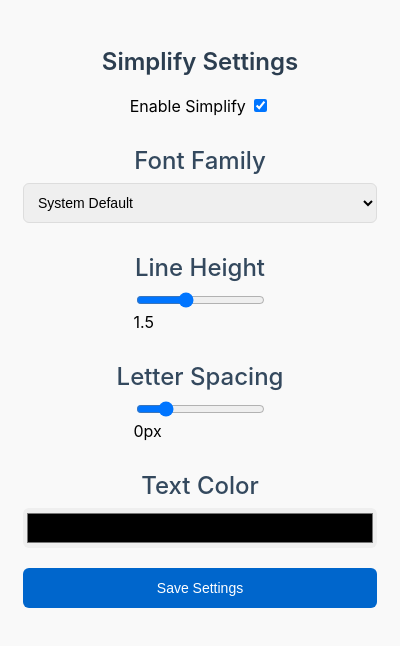
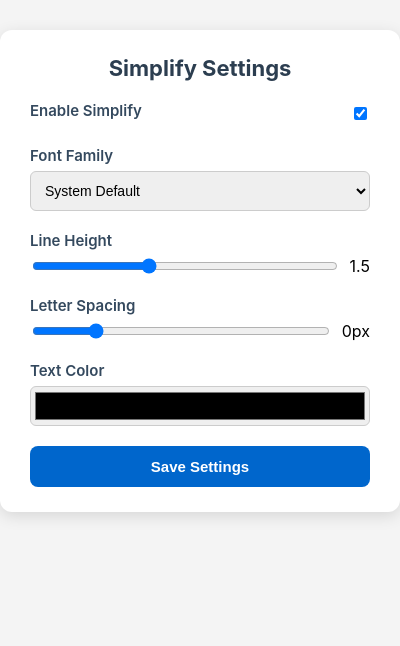
Before and after one commit to AndreeaJigarov/BrilliantMind-Chrome_Extension, a browser extension: page extension/affections/simplify/settings-popup.html in a window 400 px wide. Drawn offline with Linux system fonts and the light colour scheme.

Commit message:
fix: costumize page rework

```diff
--- a/extension/affections/simplify/settings-popup.css
+++ b/extension/affections/simplify/settings-popup.css
@@ -1,74 +1,97 @@
-body{
-  display: flex;
-  flex-direction: column;
-  align-items: center;
-  justify-content: center;
-  padding: 15px;
-  font-family: -apple-system, sans-serif;
-  background: #f9f9f9;
-  flex-wrap: wrap;
+/* Full-page centering */
+body {
+    margin: 0;
+    padding: 0;
+    background: #f4f4f4;
+    font-family: -apple-system, BlinkMacSystemFont, "Segoe UI", Roboto, Helvetica, Arial, sans-serif;
+    display: flex;
+    justify-content: center;
+    align-items: flex-start;
+    padding-top: 30px;
 }
 
-button {
-  width: 100%;
-  padding: 12px;
-  background: #0066cc;
-  color: white;
-  border: none;
-  border-radius: 6px;
-  cursor: pointer;
-  font-size: 14px;
-  font-weight: 500;
-  transition: background-color 0.2s, transform 0.1s;
-  margin-top: 5px;
+/* Card container */
+.settings-card {
+    width: 360px;
+    background: white;
+    padding: 25px 30px;
+    border-radius: 12px;
+    box-shadow: 0 4px 16px rgba(0,0,0,0.12);
 }
 
-button:hover {
-background: #0055aa;
+/* Title */
+h3 {
+    text-align: center;
+    margin-top: 0;
+    margin-bottom: 20px;
+    font-size: 22px;
+    color: #2c3e50;
 }
 
-button:active {
-transform: scale(0.98);
+/* Each setting block */
+.setting {
+    margin-bottom: 20px;
+    width: 100%;
 }
 
-h3 {
-  text-align: center;
-  font-weight: 600;
-  font-size: 24px;
-  color: #2c3e50;
-  margin-bottom: 5px;
+.setting label {
+    font-size: 15px;
+    font-weight: 600;
+    color: #34495e;
+    margin-bottom: 6px;
+    display: block;
 }
 
-.setting {
-  margin: 15px 0px;
-  width: 100%;
-  display: flex;
-  flex-direction: column;
-  gap: 8px;
-  align-items: center;
+/* Toggle row */
+.toggle {
+    display: flex;
+    justify-content: space-between;
+    align-items: center;
 }
 
-.setting .textColorLabel,
-.setting .fontFamilyLabel,
-.setting .lineHeightLabel,
-.setting .letterSpacingLabel {
-  font-size: 24px;
-  font-weight: 500;
-  color: #34495e;
+/* Dropdown */
+#fontFamily {
+    width: 100%;
+    padding: 10px;
+    border-radius: 6px;
+    border: 1px solid #ccc;
+    font-size: 14px;
 }
 
-#fontFamily {
-  width: 100%;
-  padding: 10px;
-  border: 1px solid #ddd;
-  border-radius: 6px;
-  font-size: 14px;
+/* Range sliders */
+.range-container {
+    display: flex;
+    align-items: center;
+    gap: 10px;
 }
 
+input[type=range] {
+    width: 100%;
+}
+
+/* Color picker */
 #textColor {
-  width: 100%;
-  height: 40px;
-  border: none;
-  border-radius: 6px;
-  cursor: pointer;
+    width: 100%;
+    height: 40px;
+    border-radius: 6px;
+    border: 1px solid #ccc;
+    cursor: pointer;
 }
+
+/* Save button */
+#saveBtn {
+    width: 100%;
+    padding: 12px;
+    font-size: 15px;
+    font-weight: 600;
+    background: #0066cc;
+    color: white;
+    border: none;
+    border-radius: 8px;
+    cursor: pointer;
+    transition: 0.2s;
+}
+
+#saveBtn:hover {
+    background: #0055aa;
+}
--- a/extension/affections/simplify/settings-popup.html
+++ b/extension/affections/simplify/settings-popup.html
@@ -1,10 +1,11 @@
-<!-- affections/simplify/settings-popup.html -->
 <!DOCTYPE html>
 <html>
 <head>
     <link rel="stylesheet" href="settings-popup.css">
 </head>
 <body>
+    <div class="settings-card">
+
         <h3>Simplify Settings</h3>
 
         <div class="setting">
@@ -15,7 +16,7 @@
         </div>
 
         <div class="setting">
-        <label for="fontFamily" class="fontFamilyLabel">Font Family</label>
+            <label for="fontFamily">Font Family</label>
             <select id="fontFamily">
                 <option value='-apple-system, BlinkMacSystemFont, "Segoe UI", Roboto, Helvetica, Arial, sans-serif'>System Default</option>
                 <option value="Georgia, serif">Georgia</option>
@@ -26,28 +27,31 @@
         </div>
 
         <div class="setting">
-        <label for="lineHeight" class="lineHeightLabel">Line Height</label>
+            <label for="lineHeight">Line Height</label>
             <div class="range-container">
                 <input type="range" id="lineHeight" min="1.2" max="2.0" value="1.5" step="0.1">
-            <div class="range-value" id="lineHeightValue">1.5</div>
+                <div id="lineHeightValue">1.5</div>
             </div>
         </div>
 
         <div class="setting">
-        <label for="letterSpacing" class="letterSpacingLabel">Letter Spacing</label>
+            <label for="letterSpacing">Letter Spacing</label>
             <div class="range-container">
                 <input type="range" id="letterSpacing" min="-0.5" max="2.0" value="0" step="0.1">
-            <div class="range-value" id="letterSpacingValue">0px</div>
+                <div id="letterSpacingValue">0px</div>
             </div>
         </div>
 
         <div class="setting">
-        <label for="textColor" class="textColorLabel">Text Color</label>
+            <label for="textColor">Text Color</label>
             <input type="color" id="textColor" value="#333333">
         </div>
 
         <button id="saveBtn">Save Settings</button>
 
+    </div>
+
     <script src="settings-popup.js"></script>
 </body>
+
 </html>
--- a/extension/affections/simplify/settings-popup.js
+++ b/extension/affections/simplify/settings-popup.js
@@ -1,4 +1,3 @@
-// affections/simplify/settings-popup.js
 // Remove the import and use the class directly
 
 class SimplifySettings {
--- a/extension/affections/simplify/settings.js
+++ b/extension/affections/simplify/settings.js
@@ -1,4 +1,3 @@
-// affections/simplify/settings.js
 // Remove the export/import syntax since we can't use modules in popups easily
 
 class SimplifySettings {
```
Lines whose indentation alone changed are shown as unchanged.
